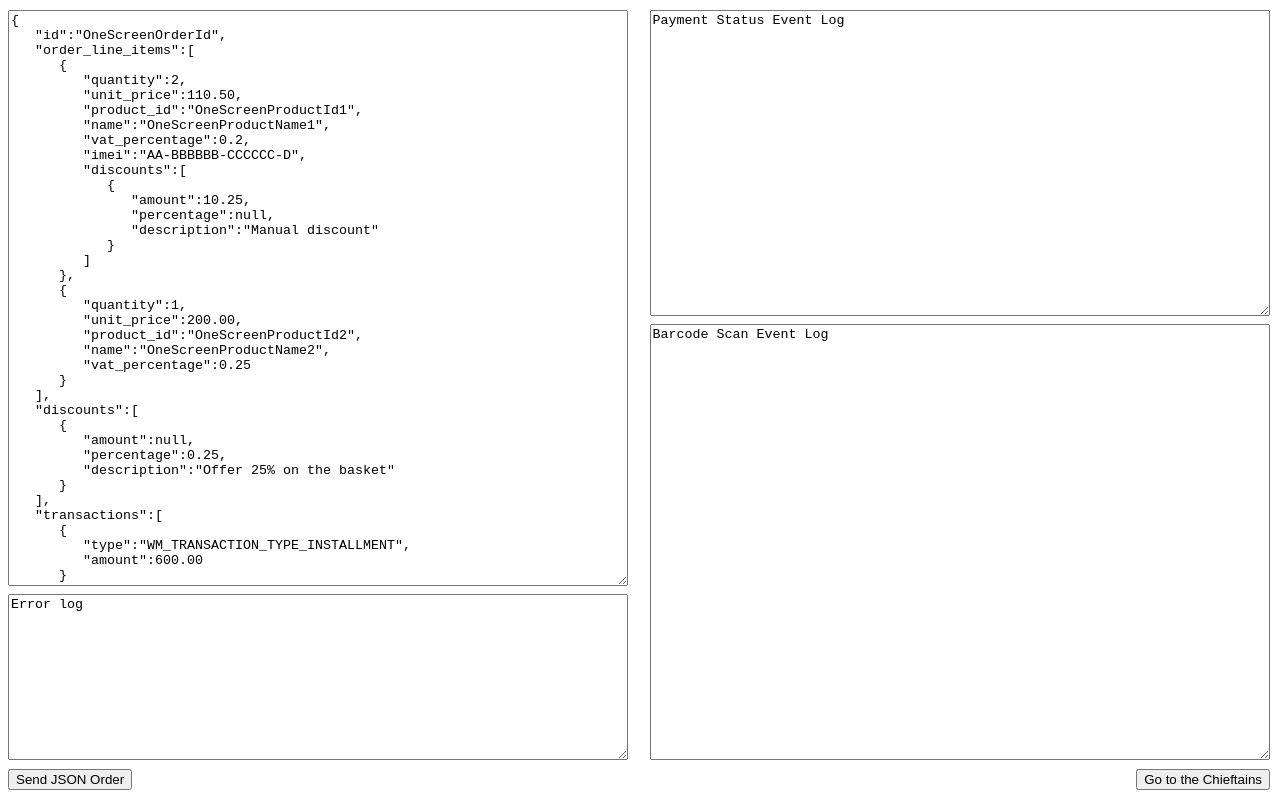
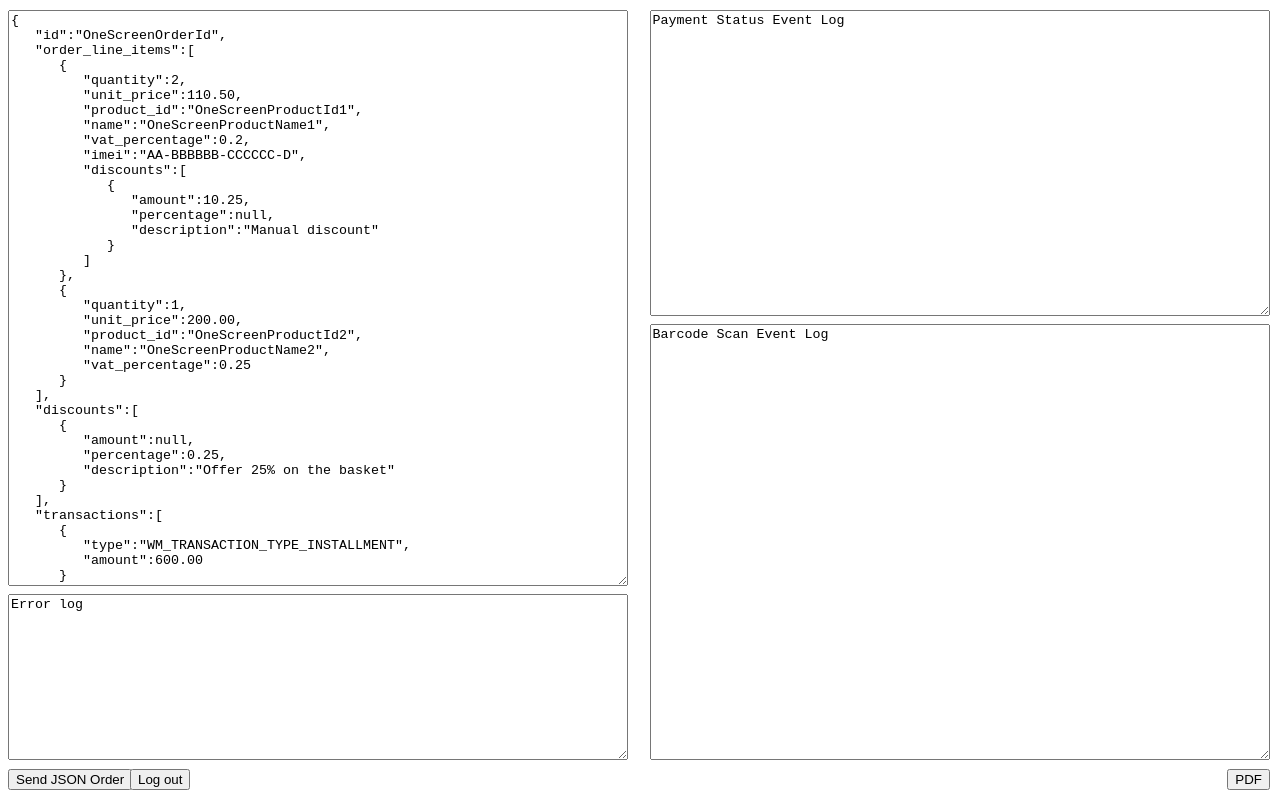
Before and after one commit to Wallmob/POSConnector, a website: page index.html in a window 1280 px wide. Drawn offline with Linux system fonts and the light colour scheme.

Commit message:
Added logout button

```diff
--- a/index.html
+++ b/index.html
@@ -57,7 +57,8 @@
             </textarea>
             <textarea id="errorLog" style="position: absolute; height: 160px; width: 48%; bottom: 40px;">Error log</textarea>
             <button id="sendOrder" style="position: absolute; bottom: 10px;">Send JSON Order</button>
-            <button onclick="window.location = this.getAttribute('href')" href="https://www.wallmob.com/company/leadership" style="position: absolute; bottom: 10px; right: 10px;">Go to the Chieftains</button>
+            <button id="logOut" style="position: absolute; left: 130px; bottom: 10px;">Log out</button>
+            <button onclick="window.location = this.getAttribute('href')" href="http://www.holtehus.dk/Lejekontrakt.PDF" style="position: absolute; bottom: 10px; right: 10px;">PDF</button>
             <textarea id="paymentLog" style="position: absolute; top: 10px; height: 300px; width: 48%; right: 10px;">Payment Status Event Log</textarea>
             <textarea id="barcodeLog" style="position: absolute; top: 324px; bottom: 40px; width: 48%; right: 10px;">Barcode Scan Event Log</textarea>
             <!-- <button onclick="alert(POSConnector.isConnected())" style="position: absolute; bottom: 10px; right: 10px;">Check POS existence</button> -->
@@ -80,6 +81,9 @@
                 POSConnector.subscribeForBarcodeScan(function(status){
                     barcodeLog.value += "\n" + JSON.stringify(status);
                 });
+                logOut.onclick = function() {
+                                   POSConnector.logOut();
+                                   }
                 sendOrder.onclick = function(){
                     POSConnector.payBasket(JSON.parse(order.value), function(errors){
                         if (errors.length) {
```
